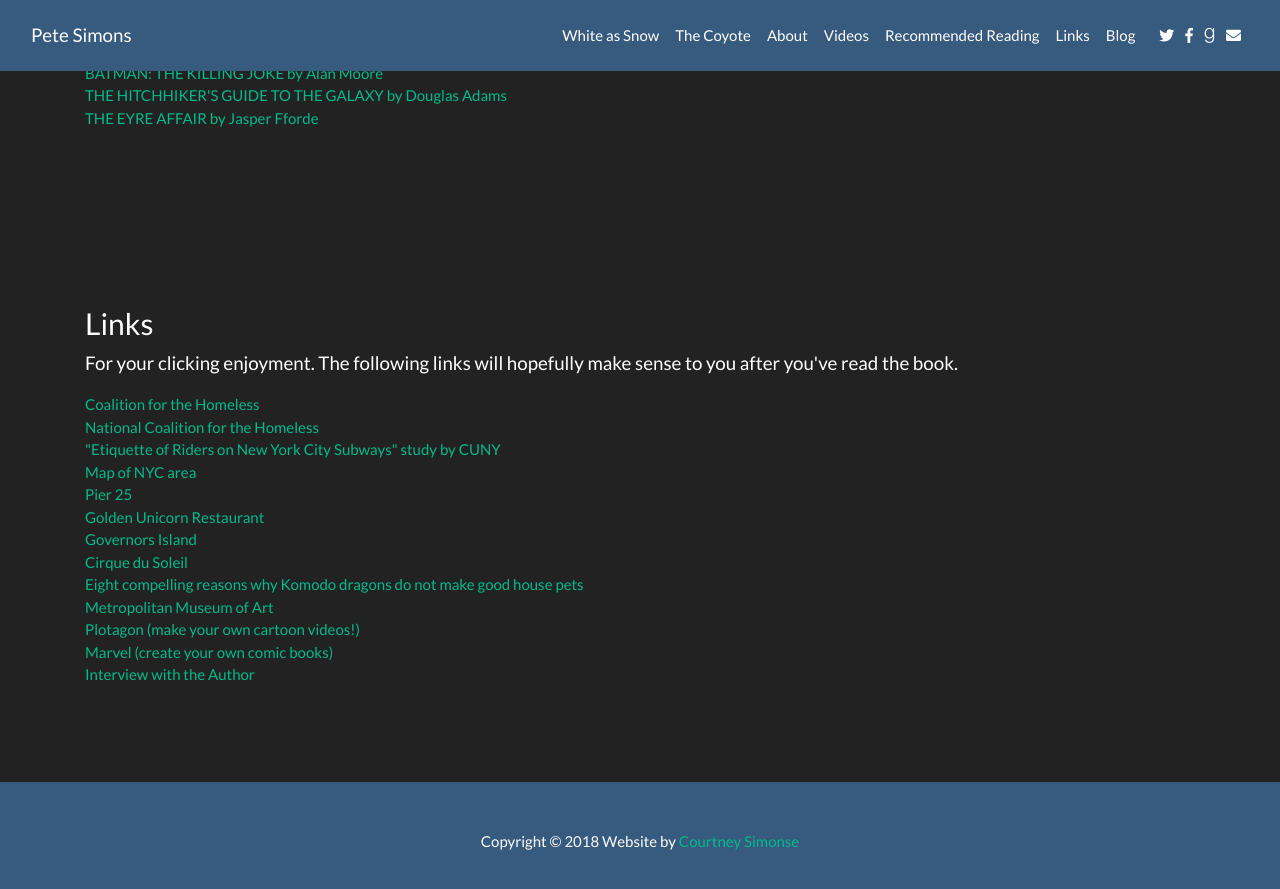
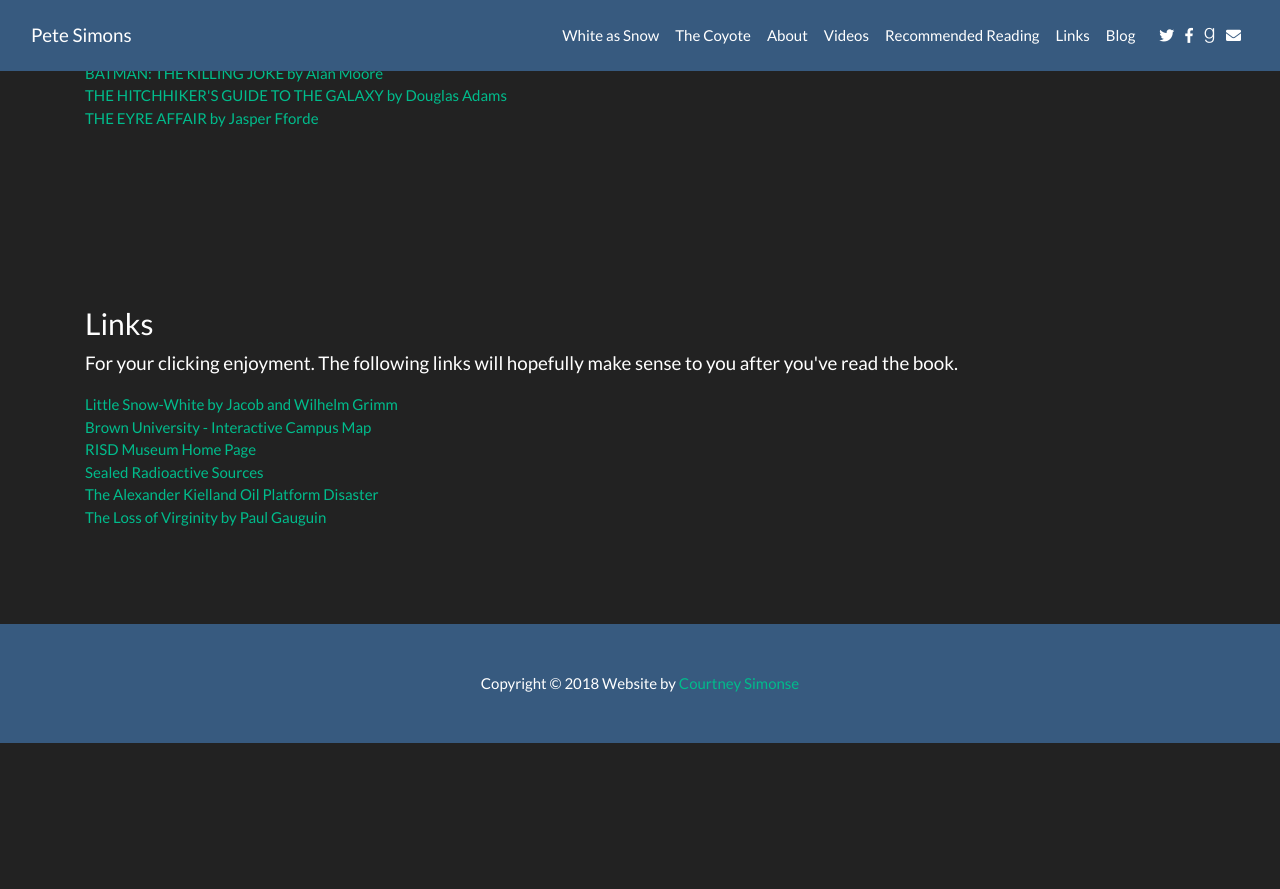
Before and after one commit to simonse-projects/author-site, a Jekyll site: the page white-as-snow.html, which Jekyll copies as it is, in a window 1280 px wide and 900 px high, scrolled down 3941 px. Shown: the top 889 px of the window. Built offline with Jekyll 4.4.1, drawn with Linux system fonts in a browser that asks for light colours; nearby versions of some CDN libraries; after the commit the page ends 4684 px from its top, so only the background shows below that.

Commit message:
add white as snow links

```diff
--- a/white-as-snow.html
+++ b/white-as-snow.html
@@ -233,19 +233,12 @@
               <h2>Links</h2>
               <p class="lead">For your clicking enjoyment. The following links will hopefully make sense to you after you've read the book.</p>
               <ul class="list-unstyled">
-                   <li class=""><a href="http://www.coalitionforthehomeless.org/" target="_blank">Coalition for the Homeless</a></li>
-                   <li class=""><a href="http://nationalhomeless.org/" target="_blank">National Coalition for the Homeless</a></li>
-                   <li class=""><a href="http://silo-public.hunter.cuny.edu/798320a76b1c330347bb7155d717c86bdf278c0f/Behavior-of-New-York-City-Subway-Riders_v.8.pdf" target="_blank">"Etiquette of Riders on New York City Subways" study by CUNY</a></li>
-                   <li class=""><a href="https://www.nycgo.com/assets/files/pdf/ovm2_2017.pdf" target="_blank">Map of NYC area</a></li>
-                   <li class=""><a href="https://hudsonriverpark.org/explore-the-park/locations/pier-25" target="_blank">Pier 25</a></li>
-                   <li class=""><a href="http://www.goldenunicornrestaurant.com/" target="_blank">Golden Unicorn Restaurant</a></li>
-                   <li class=""><a href="https://govisland.com/" target="_blank">Governors Island</a></li>
-                   <li class=""><a href="https://www.cirquedusoleil.com/" target="_blank">Cirque du Soleil</a></li>
-                   <li class=""><a href="http://www.calgaryherald.com/technology/Compelling+reasons+Komodo+dragons+make+good+house+pets/9886068/story.html" target="_blank">Eight compelling reasons why Komodo dragons do not make good house pets</a></li>
-                   <li class=""><a href="https://www.metmuseum.org/" target="_blank">Metropolitan Museum of Art</a></li>
-                   <li class=""><a href="https://plotagon.com/" target="_blank">Plotagon (make your own cartoon videos!)</a></li>
-                   <li class=""><a href="https://marvelcreateyourown.taptapcomics.com/" target="_blank">Marvel (create your own comic books)</a></li>
-                   <li class=""><a href="https://www.hometownsource.com/laker_pioneer/community/retired-orono-executive-publishes-comic-novel/article_c8c5673c-85fe-11e8-a55d-afbcc19b631f.html" target="_blank">Interview with the Author</a></li>
+                <li class=""><a href="https://www.pitt.edu/~dash/grimm053.html" target="_blank">Little Snow-White by Jacob and Wilhelm Grimm</a></li>
+                <li class=""><a href="https://www.brown.edu/Facilities/Facilities_Management/maps/" target="_blank">Brown University - Interactive Campus Map</a></li>
+                <li class=""><a href="https://risdmuseum.org/" target="_blank">RISD Museum Home Page</a></li>
+                <li class=""><a href="https://www.iaea.org/sites/default/files/sealedradsource1013.pdf" target="_blank">Sealed Radioactive Sources</a></li>
+                <li class=""><a href="https://safety4sea.com/cm-alexander-l-kielland-norways-worst-offshore-disaster/" target="_blank">The Alexander Kielland Oil Platform Disaster</a></li>
+                <li class=""><a href="https://artsandculture.google.com/asset/the-loss-of-virginity-paul-gauguin/8gEkaJIe-bEW5g?hl=en" target="_blank">The Loss of Virginity by Paul Gauguin</a></li>
               </ul>
             </div>
           </div>
```
Lines whose indentation alone changed are shown as unchanged.
